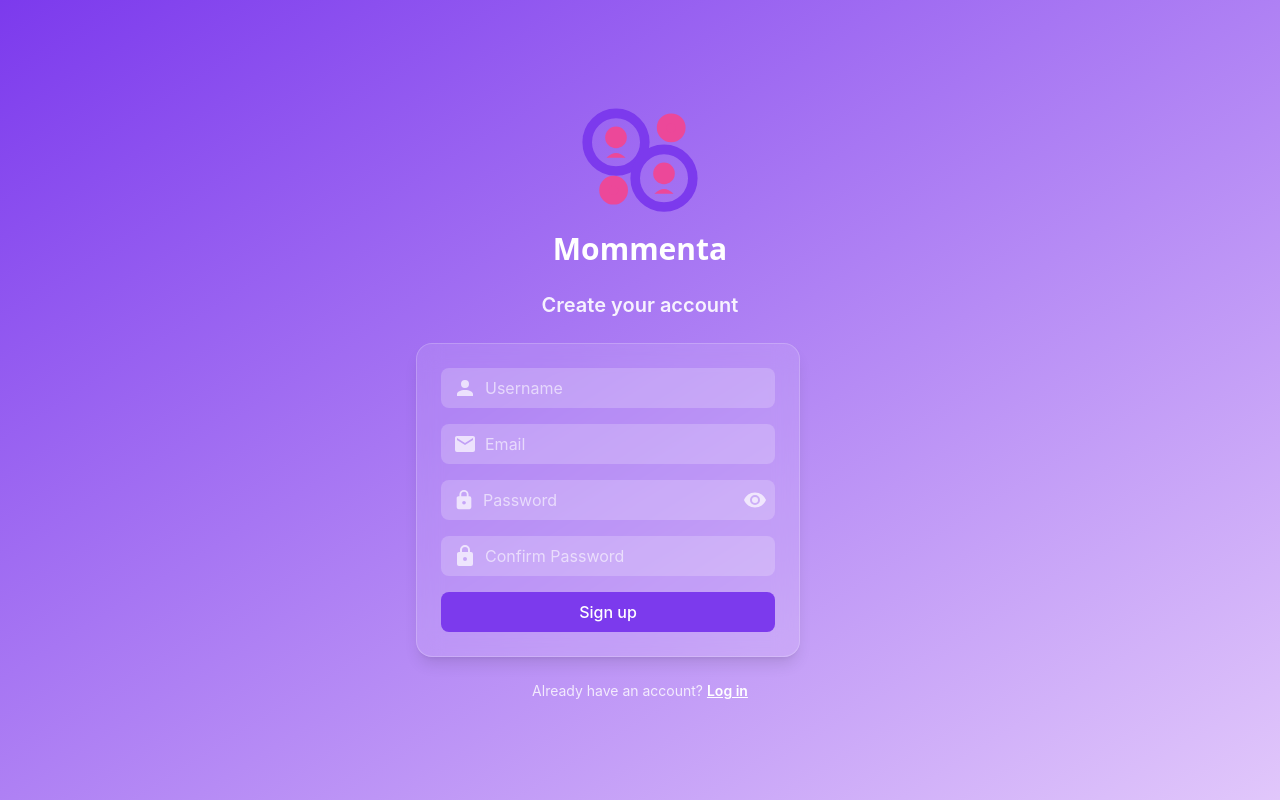
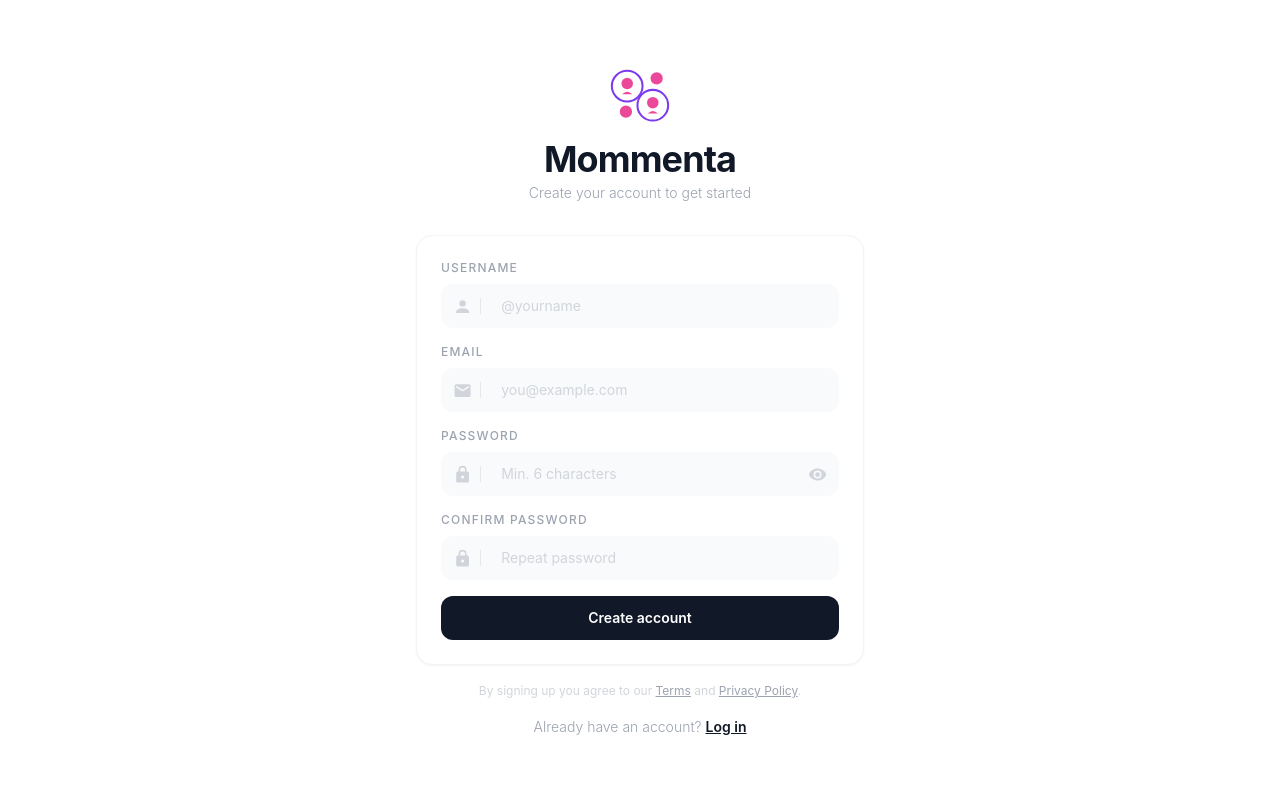
Before and after one commit to ismailhabeeb/mommenta, a React (Vite) app in the folder mommenta-frontend/: page /signup in a window 1280 px wide. Built offline with nearby package versions, Linux system fonts and the light colour scheme.

Commit message:
frontend updated

```diff
--- a/mommenta-frontend/package.json
+++ b/mommenta-frontend/package.json
@@ -14,6 +14,7 @@
     "@mdi/react": "^1.6.1",
     "axios": "^1.12.2",
     "emoji-picker-react": "^4.14.0",
+    "lucide-react": "^1.14.0",
     "motion": "^12.23.21",
     "react": "^19.1.1",
     "react-dom": "^19.1.1",
--- a/mommenta-frontend/src/index.css
+++ b/mommenta-frontend/src/index.css
@@ -47,3 +47,4 @@ body {
     to { stroke-dashoffset: 0; }
   }
 }
+/* .background:linear-gradient(to right, #c084fc, #7c3aed, #3b82f6); */
--- a/mommenta-frontend/src/pages/Signup.jsx
+++ b/mommenta-frontend/src/pages/Signup.jsx
@@ -1,4 +1,3 @@
-// src/pages/Signup.jsx
 import { useState } from "react";
 import { useAuth } from "../context/AuthContext";
 import { useNavigate, Link } from "react-router-dom";
@@ -24,10 +23,21 @@ export default function Signup() {
   const handleChange = (e) =>
     setForm({ ...form, [e.target.name]: e.target.value });
 
+  const getStrength = (pw) => {
+    let score = 0;
+    if (pw.length >= 6) score++;
+    if (pw.length >= 10) score++;
+    if (/[A-Z]/.test(pw) && /[0-9]/.test(pw)) score++;
+    if (/[^A-Za-z0-9]/.test(pw)) score++;
+    return score;
+  };
+
+  const strengthColors = ["#E24B4A", "#EF9F27", "#1D9E75", "#534AB7"];
+  const strength = getStrength(form.password);
+
   const handleSubmit = async (e) => {
     e.preventDefault();
     setError("");
-
     if (form.password !== form.confirmPassword) {
       setError("Passwords do not match");
       return;
@@ -36,16 +46,13 @@ export default function Signup() {
       setError("Password must be at least 6 characters");
       return;
     }
-
     setLoading(true);
-
     try {
       await signup({
         username: form.username,
         email: form.email,
         password: form.password,
       });
-
       navigate("/home");
     } catch (err) {
       setError(
@@ -59,110 +66,158 @@ export default function Signup() {
   };
 
   return (
-    <div className="flex items-center justify-center min-h-screen bg-gradient-to-br from-brand-gradientStart to-brand-gradientEnd p-4">
-
-      <div className="w-full max-w-md space-y-6">
+    <div className="flex items-center justify-center min-h-screen bg-white dark:bg-gray-900 px-4 py-10">
+      <div className="w-full max-w-md">
 
         {/* Logo + Branding */}
-        <div className="flex flex-col items-center mb-2">
-          <LogoAnimated size={120} stroke={16} />
-          <h1 className="text-3xl font-heading font-bold text-white mt-3">
+        <div className="flex flex-col items-center mb-8">
+          <LogoAnimated size={64} strokeWidth={16} />
+          <h1 className="text-4xl font-bold text-gray-900 dark:text-white mt-3 tracking-tight">
             Mommenta
           </h1>
+          <p className="text-sm text-gray-400 dark:text-gray-500 mt-1 font-light">
+            Create your account to get started
+          </p>
         </div>
 
-        <h2 className="text-xl font-semibold text-center text-white/90">
-          Create your account
-        </h2>
-
+        {/* Error */}
         {error && (
-          <div className="mb-2 text-sm text-red-500 bg-red-100 px-3 py-2 rounded-lg">
+          <div className="mb-5 text-sm text-red-500 bg-red-50 dark:bg-red-500/10 dark:text-red-400 px-4 py-3 rounded-xl border border-red-100 dark:border-red-500/20 text-center">
             {error}
           </div>
         )}
 
-        <form onSubmit={handleSubmit} className="w-full max-w-sm space-y-4 bg-white/10 backdrop-blur-md
-        p-6 rounded-2xl shadow-lg border border-white/20  ">
+        {/* Card */}
+        <div className="bg-white dark:bg-gray-800/50 border border-gray-100 dark:border-white/10 rounded-2xl p-6 shadow-sm">
+          <form onSubmit={handleSubmit} className="space-y-4">
 
             {/* Username */}
-          <div className="flex items-center bg-white/20 rounded-lg px-3 outline-none">
-            <Icon path={mdiAccount} size={1} className="text-white/70" />
+            <div>
+              <label className="block text-xs font-medium text-gray-400 dark:text-gray-500 uppercase tracking-widest mb-2">
+                Username
+              </label>
+              <div className="flex items-center bg-gray-50 dark:bg-white/5 rounded-xl px-3 gap-2">
+                <Icon path={mdiAccount} size={0.8} className="text-gray-300 dark:text-white/30 shrink-0" />
+                <div className="w-px h-4 bg-gray-200 dark:bg-white/10 shrink-0" />
                 <input
                   type="text"
                   name="username"
-              placeholder="Username"
-              className="flex-1 p-2 outline-none border-none bg-transparent text-white placeholder-white/60"
+                  placeholder="@yourname"
+                  className="flex-1 py-3 bg-transparent border-none outline-none focus:outline-none focus:ring-0 text-sm text-gray-900 dark:text-gray-100 placeholder-gray-300 dark:placeholder-white/20"
                   value={form.username}
                   onChange={handleChange}
                   required
                 />
               </div>
+            </div>
 
             {/* Email */}
-          <div className="flex items-center bg-white/20 rounded-lg px-3  ">
-            <Icon path={mdiEmail} size={1} className="text-white/70" />
+            <div>
+              <label className="block text-xs font-medium text-gray-400 dark:text-gray-500 uppercase tracking-widest mb-2">
+                Email
+              </label>
+              <div className="flex items-center bg-gray-50 dark:bg-white/5 rounded-xl px-3 gap-2">
+                <Icon path={mdiEmail} size={0.8} className="text-gray-300 dark:text-white/30 shrink-0" />
+                <div className="w-px h-4 bg-gray-200 dark:bg-white/10 shrink-0" />
                 <input
                   type="email"
                   name="email"
-              placeholder="Email"
-              className="flex-1 p-2 outline-none border-none bg-transparent text-white placeholder-white/60"
+                  placeholder="you@example.com"
+                  className="flex-1 py-3 bg-transparent border-none outline-none focus:outline-none focus:ring-0 text-sm text-gray-900 dark:text-gray-100 placeholder-gray-300 dark:placeholder-white/20"
                   value={form.email}
                   onChange={handleChange}
                   required
                 />
               </div>
+            </div>
 
             {/* Password */}
-          <div className="flex items-center bg-white/20 rounded-lg px-3 outline-none relative">
-            <Icon path={mdiLock} size={1} className="text-white/70" />
+            <div>
+              <label className="block text-xs font-medium text-gray-400 dark:text-gray-500 uppercase tracking-widest mb-2">
+                Password
+              </label>
+              <div className="flex items-center bg-gray-50 dark:bg-white/5 rounded-xl px-3 gap-2 relative">
+                <Icon path={mdiLock} size={0.8} className="text-gray-300 dark:text-white/30 shrink-0" />
+                <div className="w-px h-4 bg-gray-200 dark:bg-white/10 shrink-0" />
                 <input
                   type={showPassword ? "text" : "password"}
                   name="password"
-              placeholder="Password"
-              className="flex-1 p-2 outline-none border-none bg-transparent text-white placeholder-white/60 pr-8"
+                  placeholder="Min. 6 characters"
+                  className="flex-1 py-3 bg-transparent border-none outline-none focus:outline-none focus:ring-0 text-sm text-gray-900 dark:text-gray-100 placeholder-gray-300 dark:placeholder-white/20 pr-10"
                   value={form.password}
                   onChange={handleChange}
                   required
                 />
                 <button
                   type="button"
-              className="absolute right-2 text-white/70"
                   onClick={() => setShowPassword((s) => !s)}
+                  className="absolute right-3 text-gray-300 dark:text-white/30 hover:text-gray-500 dark:hover:text-white/60 transition-colors"
                 >
-              <Icon path={showPassword ? mdiEyeOff : mdiEye} size={1} />
+                  <Icon path={showPassword ? mdiEyeOff : mdiEye} size={0.8} />
                 </button>
+              </div>
+              {/* Strength bars */}
+              {form.password.length > 0 && (
+                <div className="flex gap-1 mt-2">
+                  {[0, 1, 2, 3].map((i) => (
+                    <div
+                      key={i}
+                      className="flex-1 h-0.5 rounded-full transition-all duration-300"
+                      style={{ background: i < strength ? strengthColors[strength - 1] : '#e5e7eb' }}
+                    />
+                  ))}
+                </div>
+              )}
             </div>
 
             {/* Confirm Password */}
-          <div className="flex items-center bg-white/20 rounded-lg px-3 outline-none">
-            <Icon path={mdiLock} size={1} className="text-white/70" />
+            <div>
+              <label className="block text-xs font-medium text-gray-400 dark:text-gray-500 uppercase tracking-widest mb-2">
+                Confirm Password
+              </label>
+              <div className="flex items-center bg-gray-50 dark:bg-white/5 rounded-xl px-3 gap-2">
+                <Icon path={mdiLock} size={0.8} className="text-gray-300 dark:text-white/30 shrink-0" />
+                <div className="w-px h-4 bg-gray-200 dark:bg-white/10 shrink-0" />
                 <input
                   type={showPassword ? "text" : "password"}
                   name="confirmPassword"
-              placeholder="Confirm Password"
-              className="flex-1 p-2 outline-none border-none bg-transparent text-white placeholder-white/60"
+                  placeholder="Repeat password"
+                  className="flex-1 py-3 bg-transparent border-none outline-none focus:outline-none focus:ring-0 text-sm text-gray-900 dark:text-gray-100 placeholder-gray-300 dark:placeholder-white/20"
                   value={form.confirmPassword}
                   onChange={handleChange}
                   required
                 />
               </div>
+            </div>
 
+            {/* Submit */}
             <button
               type="submit"
               disabled={loading}
-            className="btn-primary w-full"
+              className="w-full py-3 bg-gray-900 dark:bg-white text-white dark:text-gray-900 rounded-xl text-sm font-semibold hover:opacity-80 transition-opacity mt-1"
             >
-            {loading ? "Creating account..." : "Sign up"}
+              {loading ? "Creating account..." : "Create account"}
             </button>
 
           </form>
+        </div>
 
-        <p className="text-sm text-center text-white/80 mt-2">
+        {/* Terms */}
+        <p className="text-xs text-gray-300 dark:text-gray-600 text-center mt-4 leading-relaxed">
+          By signing up you agree to our{" "}
+          <span className="underline text-gray-400 dark:text-gray-500 cursor-pointer">Terms</span>{" "}
+          and{" "}
+          <span className="underline text-gray-400 dark:text-gray-500 cursor-pointer">Privacy Policy</span>.
+        </p>
+
+        {/* Login link */}
+        <p className="text-sm text-center text-gray-400 dark:text-gray-500 mt-4 font-light">
           Already have an account?{" "}
-          <Link to="/login" className="text-white font-semibold underline">
+          <Link to="/login" className="font-semibold text-gray-900 dark:text-white underline">
             Log in
           </Link>
         </p>
+
       </div>
     </div>
   );
--- a/mommenta-frontend/src/pages/login.jsx
+++ b/mommenta-frontend/src/pages/login.jsx
@@ -22,7 +22,6 @@ export default function Login() {
     e.preventDefault();
     setError("");
     setLoading(true);
-
     try {
       const res = await login(formData);
       console.log("Login success:", res);
@@ -35,84 +34,104 @@ export default function Login() {
   };
 
   return (
-    <div className="flex flex-col items-center justify-center min-h-screen
-      bg-gradient-to-br from-brand-gradientStart to-brand-gradientEnd
-      px-6 py-10 text-white">
+    <div className="flex items-center justify-center min-h-screen bg-white dark:bg-gray-900 px-4 py-10">
+      <div className="w-full max-w-md">
 
-      {/* Logo + Title */}
-      <div className="flex flex-col items-center mb-10">
-        <LogoAnimated size={120} strokeWidth={20} className="mb-3" />
-        <h1 className="text-3xl sm:text-4xl font-heading font-bold">
-          Welcome Back 👋
+        {/* Logo + Branding */}
+        <div className="flex flex-col items-center mb-8">
+          <LogoAnimated size={64} strokeWidth={16} />
+          <h1 className="text-4xl font-bold text-gray-900 dark:text-white mt-3 tracking-tight">
+            Mommenta
           </h1>
+          <p className="text-sm text-gray-400 dark:text-gray-500 mt-1 font-light">
+            Welcome back, sign in to continue
+          </p>
         </div>
 
-      {/* Error Message */}
+        {/* Error */}
         {error && (
-        <div className="mb-4 text-sm text-red-200 bg-red-500/20 px-3 py-2 rounded-lg w-full max-w-sm text-center">
+          <div className="mb-5 text-sm text-red-500 bg-red-50 dark:bg-red-500/10 dark:text-red-400 px-4 py-3 rounded-xl border border-red-100 dark:border-red-500/20 text-center">
             {error}
           </div>
         )}
 
-      {/* Form */}
-      <form
-        onSubmit={handleSubmit}
-        className="w-full max-w-sm space-y-4 bg-white/10 backdrop-blur-md
-        p-6 rounded-2xl shadow-lg border border-white/20 "
-      >
+        {/* Card */}
+        <div className="bg-white dark:bg-gray-800/50 border border-gray-100 dark:border-white/10 rounded-2xl p-6 shadow-sm">
+          <form onSubmit={handleSubmit} className="space-y-4">
 
             {/* Email */}
-        <div className="flex items-center bg-white/20 rounded-lg px-3 outline-none">
-          <Icon path={mdiAccount} size={1} className="text-white/70" />
+            <div>
+              <label className="block text-xs font-medium text-gray-400 dark:text-gray-500 uppercase tracking-widest mb-2">
+                Email
+              </label>
+              <div className="flex items-center bg-gray-50 dark:bg-white/5 rounded-xl px-3 gap-2">
+                <Icon path={mdiAccount} size={0.8} className="text-gray-300 dark:text-white/30 shrink-0" />
+                <div className="w-px h-4 bg-gray-200 dark:bg-white/10 shrink-0" />
                 <input
                   type="email"
                   name="email"
-            className="flex-1 p-2 bg-transparent outline-none border-none text-white placeholder-white/70"
-            placeholder="Enter your email"
+                  placeholder="you@example.com"
+                  className="flex-1 py-3 bg-transparent border-none outline-none focus:outline-none focus:ring-0 text-sm text-gray-900 dark:text-gray-100 placeholder-gray-300 dark:placeholder-white/20"
                   value={formData.email}
                   onChange={handleChange}
                   required
                 />
               </div>
+            </div>
 
             {/* Password */}
-        <div className="flex items-center bg-white/20 rounded-lg px-3 relative">
-          <Icon path={mdiLock} size={1} className="text-white/70" />
+            <div>
+              <div className="flex items-center justify-between mb-2">
+                <label className="block text-xs font-medium text-gray-400 dark:text-gray-500 uppercase tracking-widest">
+                  Password
+                </label>
+                <span className="text-xs text-gray-400 dark:text-gray-500 cursor-pointer hover:text-gray-600 dark:hover:text-gray-300 transition-colors">
+                  Forgot password?
+                </span>
+              </div>
+              <div className="flex items-center bg-gray-50 dark:bg-white/5 rounded-xl px-3 gap-2 relative">
+                <Icon path={mdiLock} size={0.8} className="text-gray-300 dark:text-white/30 shrink-0" />
+                <div className="w-px h-4 bg-gray-200 dark:bg-white/10 shrink-0" />
                 <input
                   type={showPassword ? "text" : "password"}
                   name="password"
-            className="flex-1 p-2 bg-transparent outline-none border-none text-white placeholder-white/70 pr-10"
                   placeholder="Enter your password"
+                  className="flex-1 py-3 bg-transparent border-none outline-none focus:outline-none focus:ring-0 text-sm text-gray-900 dark:text-gray-100 placeholder-gray-300 dark:placeholder-white/20 pr-10"
                   value={formData.password}
                   onChange={handleChange}
                   required
                 />
                 <button
                   type="button"
-            className="absolute right-2 text-white/70 hover:text-white"
                   onClick={() => setShowPassword(!showPassword)}
+                  className="absolute right-3 text-gray-300 dark:text-white/30 hover:text-gray-500 dark:hover:text-white/60 transition-colors"
                 >
-            <Icon path={showPassword ? mdiEyeOff : mdiEye} size={1} />
+                  <Icon path={showPassword ? mdiEyeOff : mdiEye} size={0.8} />
                 </button>
+              </div>
             </div>
 
             {/* Submit */}
             <button
               type="submit"
               disabled={loading}
-          className="btn-primary w-full py-3 rounded-xl font-medium"
+              className="w-full py-3 bg-gray-900 dark:bg-white text-white dark:text-gray-900 rounded-xl text-sm font-semibold hover:opacity-80 transition-opacity mt-1"
             >
-          {loading ? "Logging in..." : "Login"}
+              {loading ? "Logging in..." : "Log in"}
             </button>
+
           </form>
+        </div>
 
-      {/* Signup Link */}
-      <p className="mt-4 text-sm text-white/80">
-        Don’t have an account?{" "}
-        <a href="/signup" className="text-white font-semibold underline">
+        {/* Signup link */}
+        <p className="text-sm text-center text-gray-400 dark:text-gray-500 mt-5 font-light">
+          Don't have an account?{" "}
+          <a href="/signup" className="font-semibold text-gray-900 dark:text-white underline">
             Sign up
           </a>
         </p>
+
+      </div>
     </div>
   );
 }
```
Also changed, not shown: mommenta-frontend/src/components/Sidebar.jsx (+41 -25 lines), mommenta-frontend/src/components/StoryBar.jsx (+4 -12 lines), mommenta-frontend/src/pages/Landing.jsx (+76 -21 lines), mommenta-frontend/src/components/PostCard.jsx (line endings or trailing spaces), 1 other file (tests, documents, lock files or other folders). Lines whose indentation alone changed are shown as unchanged.
